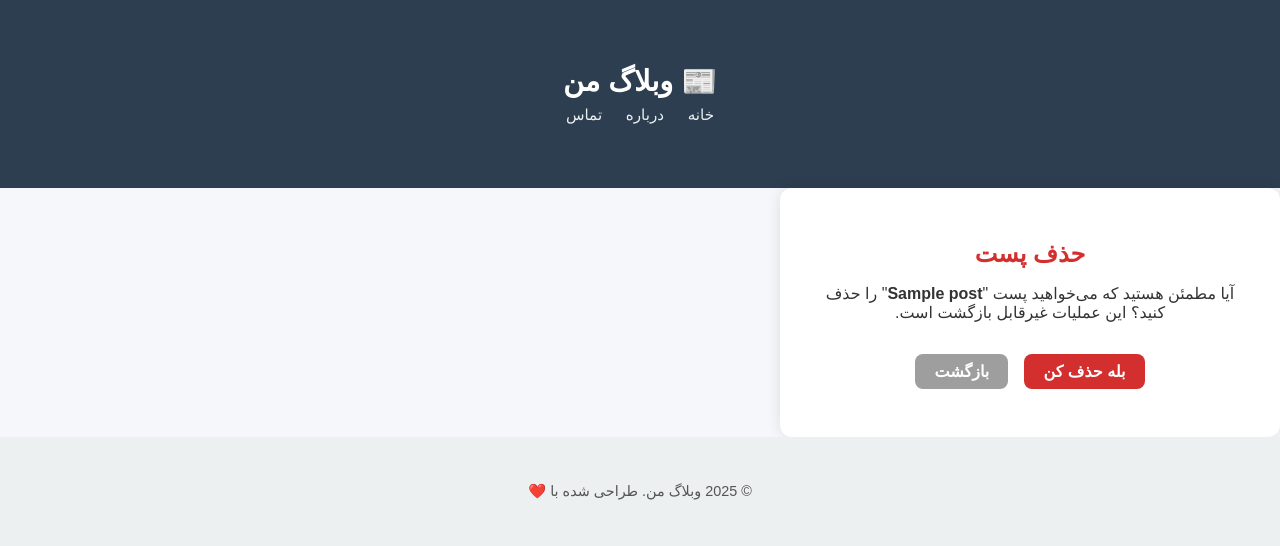
After one commit to SinaNazaripour/training, a Django app: template weblog/blog/templates/forms/delete_post.html in a window 1280 px wide. The commit adds this page. Shown: the top 546 px of the page. Run offline with Django 5.2, Linux system fonts and the light colour scheme; the template is opened without the code that fills it: most values are stand-ins (such as "Sample title", 1, 10 or a date in 2020); parts of the project's set-up code (start-up, migrations or seed data) failed here and were passed over.

Commit message:
feature:delete post | feature : profile

```diff
--- a/weblog/blog/admin.py
+++ b/weblog/blog/admin.py
@@ -51,7 +51,7 @@ class CommentAdmin(admin.ModelAdmin):
     list_display_links = ["name"]
     search_fields = ["name", "body"]
     ordering = ["-created"]
-    list_filter = [("created",JDateFieldListFilter)]
+    list_filter = [("created",JDateFieldListFilter),'activation']
     list_editable = ["activation"]
 
 @admin.register(Image)
--- a/weblog/blog/forms.py
+++ b/weblog/blog/forms.py
@@ -17,6 +17,7 @@ class CommentForm(forms.ModelForm):
             'body':forms.Textarea
         }
 class PostForm(forms.ModelForm):
+    image=forms.ImageField(label='تصویر')
     class Meta:
         model=Post
         fields=["title","description","reading_time"]
--- a/weblog/blog/static/css/smple.css
+++ b/weblog/blog/static/css/smple.css
@@ -471,11 +471,102 @@ body {
     left: 10px;
 }
 
+.post-table {
+  width: 100%;
+  border-collapse: collapse;
+  text-align: center;
+}
+
+.post-table th,
+.post-table td {
+  padding: 1rem;
+  border-bottom: 1px solid #ddd;
+}
+
+.post-table th {
+  background-color: #f0f0f0;
+  color: #555;
+}
+
+.post-table tr:hover {
+  background-color: #f9f9f9;
+}
+
+.actions {
+  display: flex;
+  gap: 0.5rem;
+  justify-content: center;
+}
+
+.btn {
+  padding: 0.4rem 0.8rem;
+  border: none;
+  border-radius: 6px;
+  cursor: pointer;
+  text-decoration: none;
+  font-size: 0.9rem;
+}
+
+.btn.edit {
+  background-color: #4caf50;
+  color: white;
+}
+
+.btn.delete {
+  background-color: #f44336;
+  color: white;
+}
 @media (max-width: 640px) {
   .post-card {
     justify-items: center;
     align-content: center;
     align-items: center;
-    a
+
   }
 }
+
+.confirm-container {
+  background: white;
+  padding: 2rem 2.5rem;
+  border-radius: 12px;
+  box-shadow: 0 0 15px rgba(0,0,0,0.1);
+  max-width: 500px;
+  width: 90%;
+  text-align: center;
+}
+
+.confirm-container h2 {
+  margin-bottom: 1rem;
+  color: #d32f2f;
+}
+
+.confirm-container p {
+  font-size: 1rem;
+  color: #333;
+  margin-bottom: 2rem;
+}
+
+.actions {
+  display: flex;
+  justify-content: center;
+  gap: 1rem;
+}
+
+.btn {
+  padding: 0.5rem 1.2rem;
+  border: none;
+  border-radius: 8px;
+  font-size: 1rem;
+  cursor: pointer;
+  text-decoration: none;
+}
+
+.btn.delete {
+  background-color: #d32f2f;
+  color: white;
+}
+
+.btn.cancel {
+  background-color: #9e9e9e;
+  color: white;
+}
--- a/weblog/blog/tanrin.py
+++ /dev/null
@@ -1,6 +0,0 @@
-import os
-from pathlib import Path
-
-a = Path('tests.py')
-b = os.path.basename(a)
-print(b)
--- a/weblog/blog/templates/blog/index.html
+++ b/weblog/blog/templates/blog/index.html
@@ -9,8 +9,7 @@
        <input type="submit" value="جستجو" style="width: auto;">
       </form>
     <div class="buttons">
-      <a href="{%url 'blog:add_post'%}" class="btn btn-green" >➕ افزودن پست</a>
-      <a href="{%url 'blog:ticket'%}" class="btn btn-yellow">📝 ایجاد تیکت</a>
+      <a href="{%url 'blog:profile'%}" class="btn btn-yellow">پروفایل  </a>
     </div>
        </section>
     <aside class="sidebar">
--- a/weblog/blog/templates/forms/add_post.html
+++ b/weblog/blog/templates/forms/add_post.html
@@ -19,7 +19,7 @@
   <main class="container">
     <section class="ticket-form">
       <h2> ایجاد پست جدید</h2>
-      <form method="post">
+      <form method="post"  enctype="multipart/form-data">
         {%csrf_token%}
         <label for="title">موضوع</label>
         <input type="text" id="title" name="title"{% if form.title.value %}value="{{form.title.value}}"{% endif %}>
@@ -31,7 +31,7 @@
 
         <label for="description">متن</label>
          <textarea  rows="4" id="description" name="description">{% if form.description.value %} {{form.description.value}} {% endif %}</textarea>
-
+         <input type="file" name="image">
         <button type="submit">ارسال پست</button>
       </form>
     </section>
--- /dev/null
+++ b/weblog/blog/templates/forms/delete_post.html
@@ -0,0 +1,17 @@
+{% extends "parents/base.html"%}
+{%block title %}delete{%endblock%}
+{%block content%}
+
+<div class="confirm-container">
+    <h2>حذف پست</h2>
+    <p>آیا مطمئن هستید که می‌خواهید پست "<strong>{{post.title}}</strong>" را حذف کنید؟ این عملیات غیرقابل بازگشت است.</p>
+    <form method="post">
+      {% csrf_token %}
+      <div class="actions">
+        <input type="submit" class="btn delete" value="بله حذف کن">
+        <a href="{% url 'blog:profile' %}" class="btn cancel">بازگشت</a>
+      </div>
+    </form>
+  </div>
+
+{%endblock%}
--- a/weblog/blog/urls.py
+++ b/weblog/blog/urls.py
@@ -10,6 +10,8 @@ urlpatterns=[
     path('ticket/',views.ticket,name="ticket"),
     path('posts/<int:id>/comment/',views.comment,name="comment"),
     path('add_post',views.add_post,name="add_post"),
-    path('search/',views.search,name='search')
+    path('search/',views.search,name='search'),
+    path('profile/',views.profile,name='profile'),
+    path('profile/delete_post/<int:id>',views.delete_post,name='delete_post')
 
 ]
```
Also changed, not shown: weblog/blog/models.py (+68 -49 lines), weblog/blog/signals.py (deleted, +0 -9 lines), weblog/blog/views.py (+22 -2 lines), weblog/blog/templatetags/blog_tags.py (line endings or trailing spaces).
